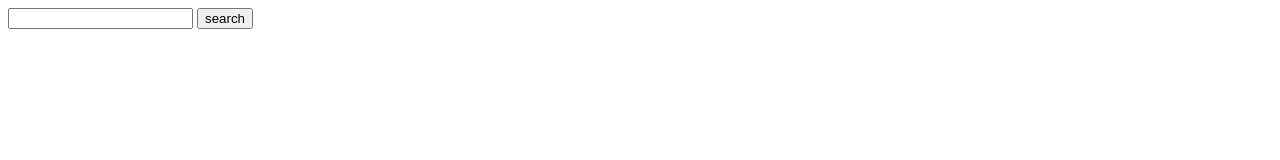
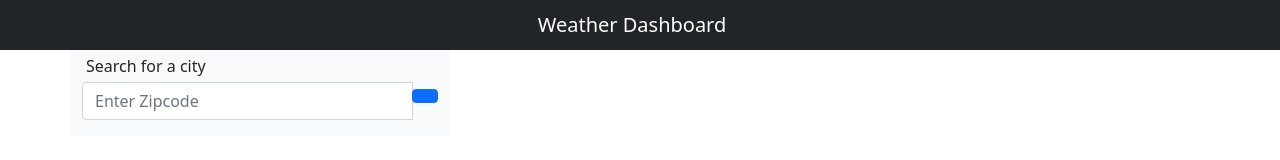
Before and after one commit to Jeremymcg88/Weather-Forecast, a plain HTML site: page index.html in a window 1280 px wide. Drawn offline with nearby package versions, Linux system fonts and the light colour scheme.

Commit message:
added assets folder and CSS folder. Linked bootstrap and font-awesome. constructed first API call to return temp, long/lat.

```diff
--- /dev/null
+++ b/assets/styles.css
@@ -0,0 +1,4 @@
+.weather-navbar {
+    width: 100;
+    height: 100;
+}
--- a/index.html
+++ b/index.html
@@ -4,13 +4,31 @@
     <meta charset="UTF-8">
     <meta http-equiv="X-UA-Compatible" content="IE=edge">
     <meta name="viewport" content="width=device-width, initial-scale=1.0">
-    <title>Document</title>
+    <link rel="stylesheet" href="https://cdnjs.cloudflare.com/ajax/libs/font-awesome/5.15.4/css/all.min.css">
+    <link href="https://cdn.jsdelivr.net/npm/bootstrap@5.0.2/dist/css/bootstrap.min.css" rel="stylesheet" integrity="sha384-EVSTQN3/azprG1Anm3QDgpJLIm9Nao0Yz1ztcQTwFspd3yD65VohhpuuCOmLASjC" crossorigin="anonymous">
+<script src="https://cdn.jsdelivr.net/npm/bootstrap@5.0.2/dist/js/bootstrap.bundle.min.js" integrity="sha384-MrcW6ZMFYlzcLA8Nl+NtUVF0sA7MsXsP1UyJoMp4YLEuNSfAP+JcXn/tWtIaxVXM" crossorigin="anonymous"></script>
+    <title>Weather Dashboard</title>
 </head>
 <body>
 
-    <input id="location"></input>
-    <button id="search">search</button>
+    <!-- Implementing Bootstrap NavBar -->
+    <nav id="weather-navbar" class="navbar navbar-dark bg-dark">
+        <span class="navbar-brand mb-0 h1 w-100 text-center">Weather Dashboard</span>
+    </nav>
 
+    <div class="container">
+        <div class="row">
+            <div class="col-4 bg-light">
+                <p class="search-header m-1">Search for a city</p>
+                <div class="input-group mb-3">
+                    <input id="location" type="text" class="form-control" placeholder="Enter Zipcode" aria-label="Enter Zipcode">
+                    <div class="input-group-append">
+                        <button class="btn btn-primary" type="button" id="search"></button>
+                     </div>
+                   </div>
+        </div>
+    </div>
+</div>
 
     <script src='./script.js'></script>
 </body>
--- a/script.js
+++ b/script.js
@@ -1,14 +1,21 @@
+
 // creating on click for search btn
 let searchBtn = document.getElementById('search');
+let cityInput = "";
+let clearInput = "";
+let cityName = "";
 
+
+// returns zip code information after the click happens
 searchBtn.addEventListener('click', function() {
     console.log(document.getElementById('location').value)
 
+// API key that returns the zipcode typed in by user
    var url = `https://api.openweathermap.org/data/2.5/weather?q=${document.getElementById('location').value}&appid=bd0834857d11c7c26292f5e1e8657635&units=imperial`
 
    console.log('Url ????', url)
 
-
+ // Always want to convert fetch responses to Json for user readability
    fetch(url)
    .then(function(response) {
        console.log('RAW RESPONSE from over the inter!!', response)
@@ -28,7 +35,7 @@ function oneCallApi(lat, lon) {
     console.log('lat and lon we gave to our new fucntin thing!', lat, lon)
     var oneCallUrl = `https://api.openweathermap.org/data/2.5/onecall?lat=${lat}&lon=${lon}&appid=bd0834857d11c7c26292f5e1e8657635&units=imperial`
 
-    console.log('Awesome new url!! that we are gonna smack!', oneCallUrl)
+    console.log('Awesome new url!! that gives lon/lat', oneCallUrl)
 
     fetch(oneCallUrl)
    .then(function(response) {
@@ -36,8 +43,8 @@ function oneCallApi(lat, lon) {
        return response.json()
     })
    .then(function(data) {
-        console.log('WHOLE DATA  ONE CALL API thing THING!!!!', data)
-        // put that stuff on the page!!
+        console.log('WHOLE DATA  ONE CALL API!!!!', data)
+        // this is the information we want displayed on page
 
    });
 }
```
Also changed, not shown: 1 other file.
